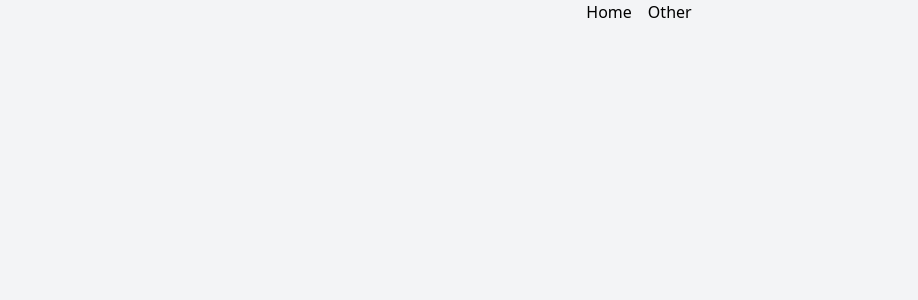
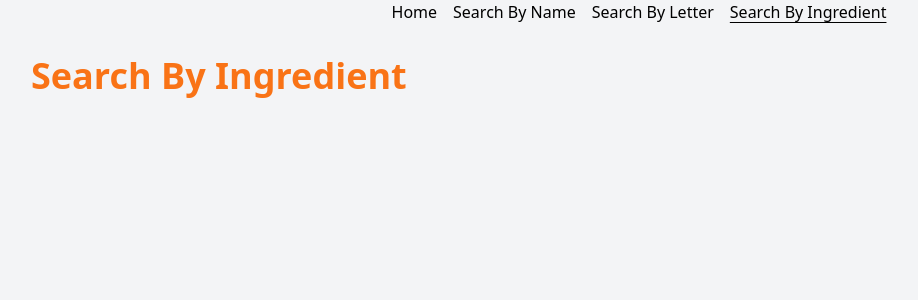
Before and after one commit to advancedwebcitp4316/meal-search, a Vue app: page /meal-search/by-ingredient/1 in a window 1280 px wide. Before the commit this address had no page. Shown: the top 300 px of the page, without its empty margins (1-919 px from the left). Built offline with nearby package versions, Linux system fonts and the light colour scheme.

Commit message:
Navigation Working

```diff
--- a/src/components/NavMenu.vue
+++ b/src/components/NavMenu.vue
@@ -1,7 +1,9 @@
 <template>
   <nav>
-    <RouterLink to="/">Home</RouterLink>
-    <RouterLink to="/other">Other</RouterLink>
+    <RouterLink :to="{name: 'Home'}">Home</RouterLink>
+    <RouterLink :to="{name: 'MealsByName'}">Search By Name</RouterLink>
+    <RouterLink :to="{name: 'MealsByLetter'}">Search By Letter</RouterLink>
+    <RouterLink :to="{name: 'MealsByIngredients'}">Search By Ingredient</RouterLink>
   </nav>
 </template>
 
--- /dev/null
+++ b/src/views/MealsByIngredients.vue
@@ -0,0 +1,9 @@
+<script setup>
+
+</script>
+
+<template>
+    <div class="p-8 pb-0 text-orange-500">
+        <h1 class="text-4xl font-bold mb-4">Search By Ingredient</h1>
+    </div>
+</template>
--- /dev/null
+++ b/src/views/MealsByLetter.vue
@@ -0,0 +1,9 @@
+<script setup>
+
+</script>
+
+<template>
+    <div class="p-8 pb-0 text-orange-500">
+        <h1 class="text-4xl font-bold mb-4">Search By Letter</h1>
+    </div>
+</template>
--- /dev/null
+++ b/src/views/MealsByName.vue
@@ -0,0 +1,9 @@
+<script setup>
+
+</script>
+
+<template>
+    <div class="p-8 pb-0 text-orange-500">
+        <h1 class="text-4xl font-bold mb-4">Search By Name</h1>
+    </div>
+</template>
```
Also changed, not shown: src/router.js (+12 -2 lines), src/views/Ingredients.vue (added, +7 -0 lines), src/views/MealDetails.vue (added, +7 -0 lines).
